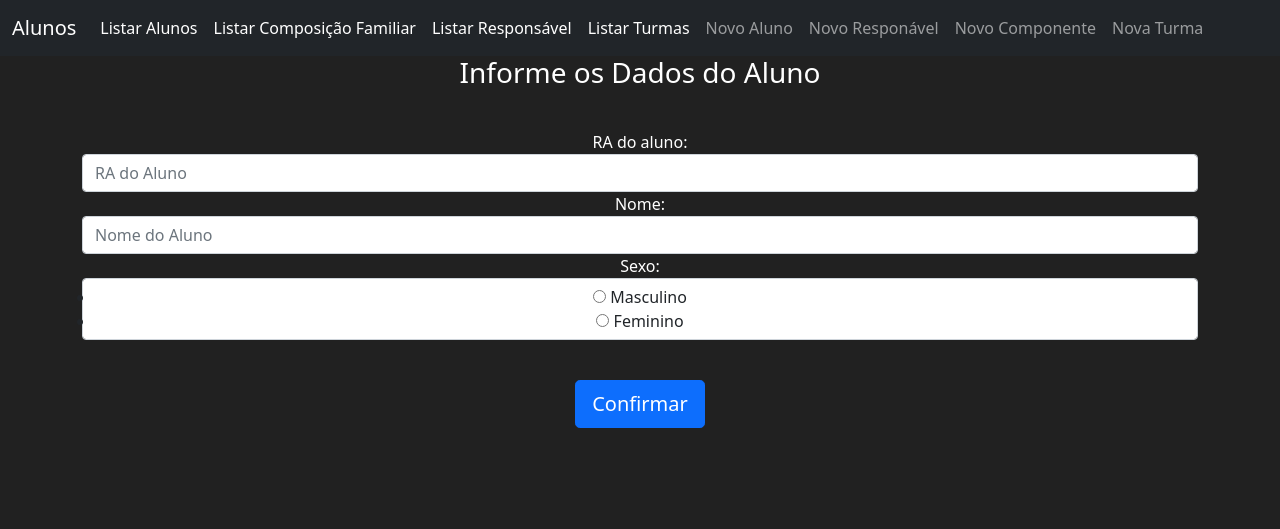
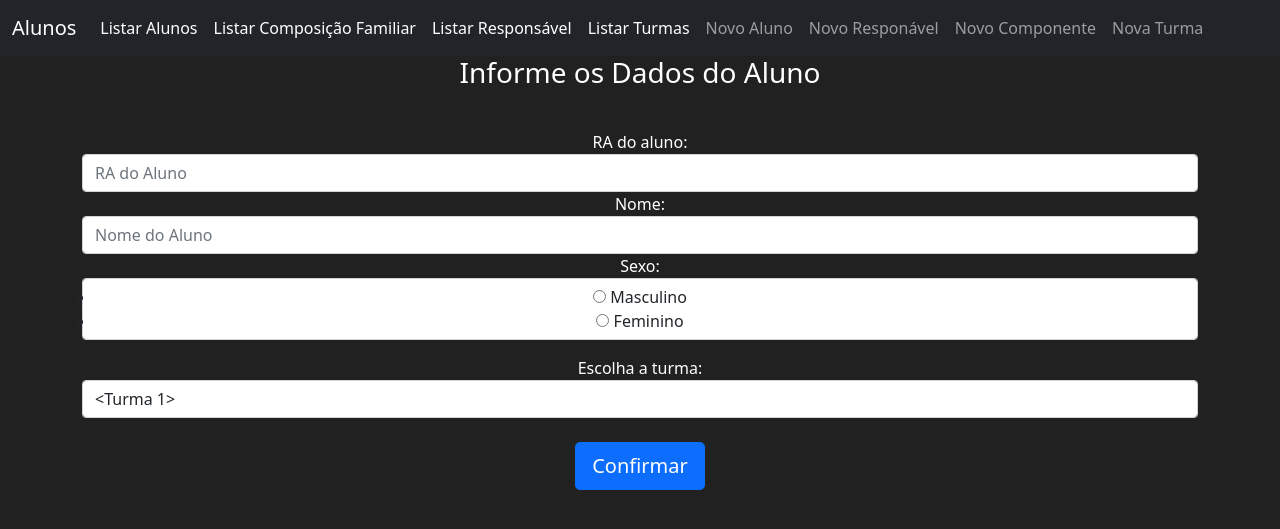
Before and after one commit to grupopiunivespstz/pi01, a Flask app: page /novo_aluno in a window 1280 px wide. Shown: the top 529 px of the page. Run offline with Flask 2, Linux system fonts and the light colour scheme; data comes from the database, SQL or seed files in the repository; some libraries are stand-ins or nearby versions.

Commit message:
correção form do aluno

```diff
--- a/aluno/templates/novo_aluno.html
+++ b/aluno/templates/novo_aluno.html
@@ -27,6 +27,9 @@ Novo Aluno
             {{ form.sexo.label()}}
             {{ form.sexo(class="form-control", placeholder="Sexo")}}
 
+            {{ form.turma.label()}}
+            {{ form.turma(class="form-control", placeholder="Turma")}}
+
             <br>
 
             {{ form.submit(class="btn btn-lg btn-block btn-primary") }}
```
